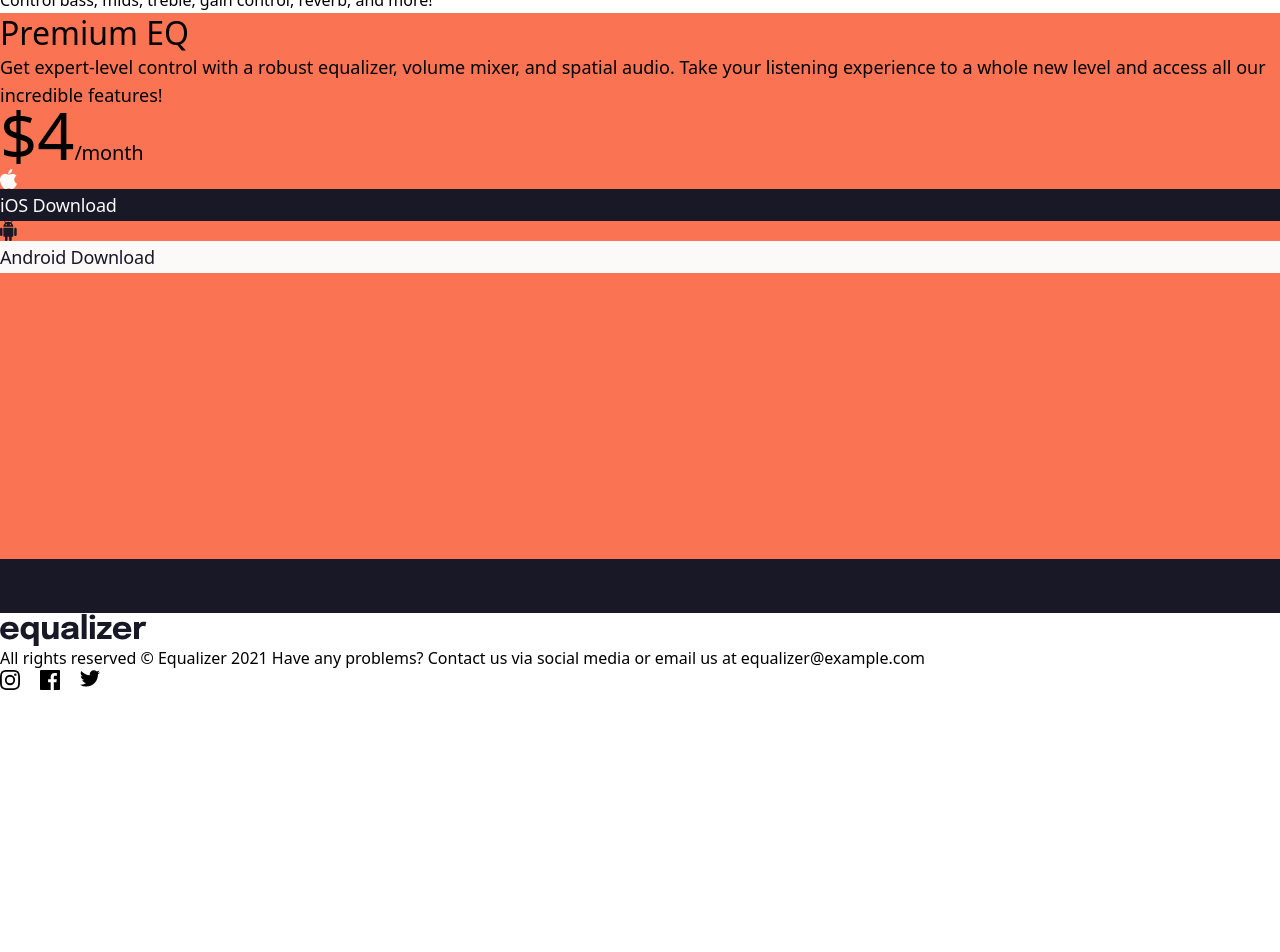
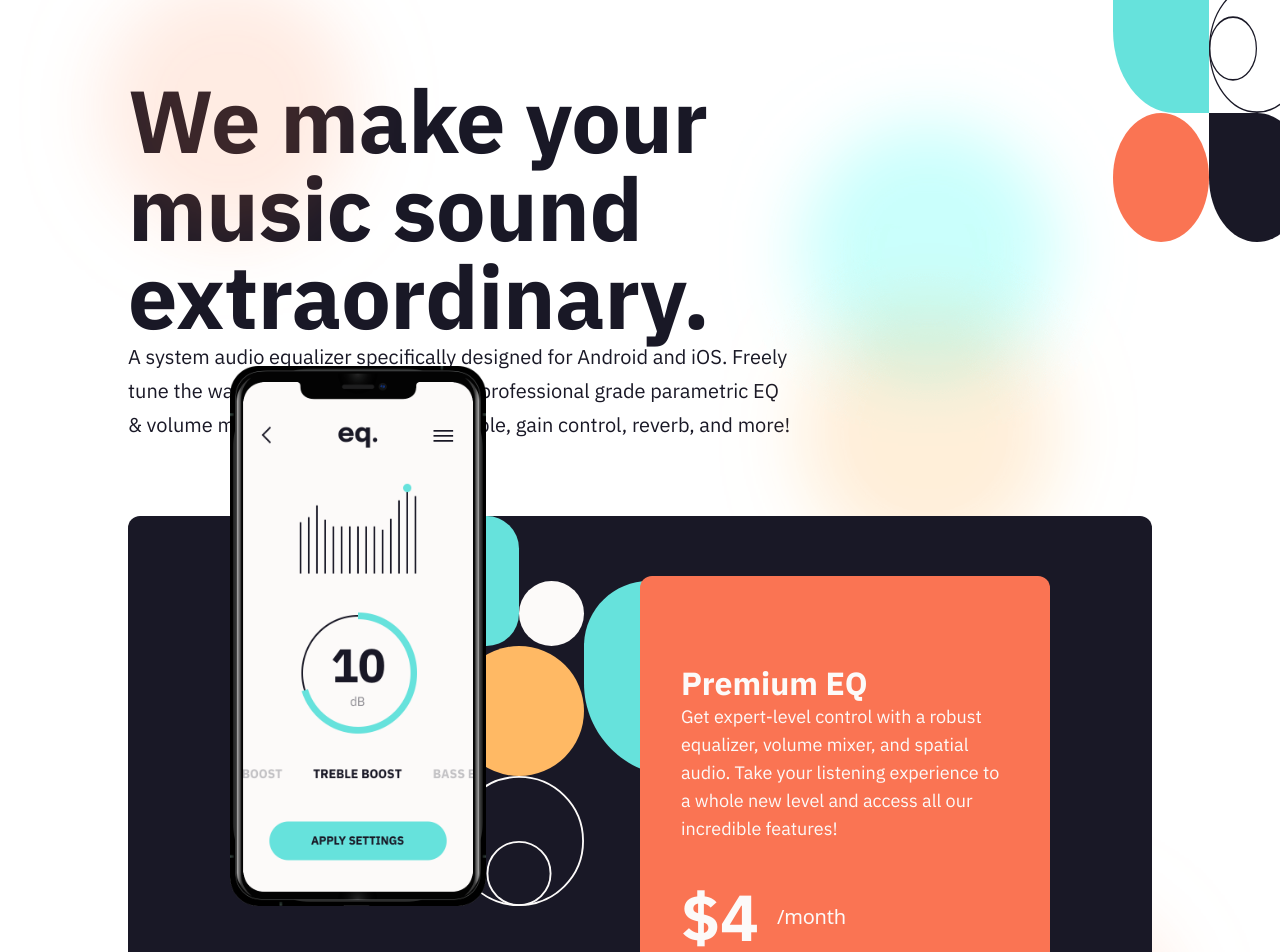
Before and after one commit to reactaleks/equalizer-landing-page-nextjs, a Next.js app: page / in a window 1280 px wide. Shown: the part 120-1072 px from the top of the page. Before the commit the page ends 810 px from the top, so only its background shows below. Built offline with nearby package versions, Linux system fonts and the light colour scheme.

Commit message:
Working on layout, - mobile layout complete, - using percentage values for layout, - Added a background pattern component to display bg patterns based on screen width.

```diff
--- a/app/globals.css
+++ b/app/globals.css
@@ -5,10 +5,10 @@
 @layer base {
   @font-face {
     font-family: 'IBM Plex Bold';
-    src: url('/public/fonts/IBMPlexSans-Bold.ttf');
+    src: url('../public/fonts/IBMPlexSans-Bold.ttf');
   }
   @font-face {
     font-family: 'IBM Plex Reg';
-    src: url('/public/fonts/IBMPlexSans-Regular.ttf');
+    src: url('../public/fonts/IBMPlexSans-Regular.ttf');
   }
 }
--- a/app/layout.tsx
+++ b/app/layout.tsx
@@ -16,7 +16,7 @@ export default function RootLayout({
 }>) {
   return (
     <html lang="en">
-      <body className="min-h-screen">{children}</body>
+      <body className="min-h-screen flex flex-col justify-between max-w-[2560px] mx-auto">{children}</body>
     </html>
   );
 }
--- a/app/page.tsx
+++ b/app/page.tsx
@@ -1,16 +1,38 @@
+'use client'
 import CallToActionComponent from "@/components/CallToActionComponent";
 import HeroComponent from "@/components/HeroComponent";
 import NavComponent from "@/components/NavComponent";
 import FooterComponent from "@/components/FooterComponent";
+import BackgroundPatternComponent from "@/components/BackgroundPatternComponent";
+import Image from "next/image";
+
+import { useState, useEffect } from "react";
+
 export default function Home() {
+  const [width, setWidth] = useState(0)
+
+  useEffect(() => {
+    setWidth(window.innerWidth)
+
+    const handleResize = () => {
+      setWidth(window.innerWidth)
+    }
+
+    window.addEventListener('resize', handleResize);
+
+    return () => {
+      window.removeEventListener('resize', handleResize)
+    }
+  },[])
   return (
-    <>
+    <div  className="relative overflow-hidden">
+      <BackgroundPatternComponent windowSize={width}/>
       <NavComponent />
-      <main className="">
+      <main>
         <HeroComponent />
         <CallToActionComponent />
       </main>
-      <FooterComponent />
-    </>
+      <FooterComponent/>
+     </div>
   );
 }
--- a/components/ActionComponent.tsx
+++ b/components/ActionComponent.tsx
@@ -1,20 +1,44 @@
-import BtnComponent from "./BtnComponent"
-
-
+import BtnComponent from "./BtnComponent";
 
 export default function ActionComponent() {
-    return (
-        <div className="bg-orange h-[546px] w-full absolute">
-            <h2 className="text-[32px] leading-[40px]">Premium EQ</h2>
-            <p className="text-[18px] leading-[28px]">Get expert-level control with a robust equalizer, volume mixer, and spatial audio. Take your listening experience to a whole new level and access all our incredible features!</p>
-            <div className="">
-                <span className="text-[65px] leading-[52px]">$4</span>
-                <span className="text-body leading-[32px] tracking-[-0.2px]">/month</span>
-            </div>
-            <div>
-                <BtnComponent btnIcon="/assets/icon-apple.svg" btnText="iOS Download" btnDark={true}/>
-                <BtnComponent btnIcon="/assets/icon-android.svg" btnText="Android Download" btnDark={false}/>
-            </div>
+  return (
+    <div className="bg-orange z-10 h-[546px]
+    md:h-[546px] md:w-[60%] md:right-[10%] md:top-[30%]
+    xl:w-[40%] xl:top-[10%] xl:h-[105%]
+
+    w-full -bottom-[50%] rounded-3xl md:rounded-xl absolute flex flex-col justify-evenly">
+      <div className="w-[80%] h-[80%] m-auto flex flex-col justify-around">
+        <div>
+          <h2 className="font-ibmBold text-white font-bold text-[32px] leading-[40px]">
+            Premium EQ
+          </h2>
+          <p className="font-ibmRegular text-white text-[18px] leading-[28px]  ">
+            Get expert-level control with a robust equalizer, volume mixer, and
+            spatial audio. Take your listening experience to a whole new level
+            and access all our incredible features!
+          </p>
         </div>
-    )
+        <div className="flex items-center w-[165px] h-[52px] justify-between ">
+          <span className="font-ibmBold font-bold text-white text-[65px] leading-[52px]">
+            $4
+          </span>
+          <span className="text-white text-body leading-[32px] tracking-[-0.2px]">
+            /month
+          </span>
+        </div>
+        <div className="">
+          <BtnComponent
+            btnIcon="/assets/icon-apple.svg"
+            btnText="iOS Download"
+            btnDark={true}
+          />
+          <BtnComponent
+            btnIcon="/assets/icon-android.svg"
+            btnText="Android Download"
+            btnDark={false}
+          />
+        </div>
+      </div>
+    </div>
+  );
 }
--- /dev/null
+++ b/components/BackgroundPatternComponent.tsx
@@ -0,0 +1,59 @@
+import Image from "next/image";
+
+interface PropTypes {
+  windowSize: number;
+}
+
+export default function BackgroundPatternComponent({ windowSize }: PropTypes) {
+  if (windowSize < 768) {
+    return (
+      <Image
+        src={"/assets/bg-main-mobile.png"}
+        width={582}
+        height={780}
+        alt=""
+        className="w-[500px] h-[480px] absolute -top-[100px] -right-[120px]"
+      />
+    );
+  } else if (windowSize < 1024) {
+    return (
+      <>
+        <Image
+          src={"/assets/bg-main-tablet.png"}
+          width={1283}
+          height={1108}
+          alt=""
+          className="w-[1283px] h-[1000px] absolute -top-[200px] -left-[150px] z-1"
+        />
+        <Image
+          src={"/assets/bg-pattern-1.svg"}
+          width={1283}
+          height={1108}
+          alt=""
+          className="w-[230px] h-[350px] absolute -right-[25px] -top-[25px] z-2"
+        />
+      </>
+    );
+  } else {
+    return (
+      <div className="z-0">
+
+        <Image
+          src={"/assets/bg-main-desktop.png"}
+          width={1913}
+          height={2058}
+          alt=""
+          className="absolute "
+          priority
+        />
+        <Image
+          src={"/assets/bg-pattern-1.svg"}
+          width={1283}
+          height={1108}
+          alt=""
+          className="w-[230px] h-[350px] xl:w-[15%] xl:h-[20%] absolute -right-[25px] -top-[25px] z-2"
+        />
+      </div>
+    );
+  }
+}
--- a/components/BtnComponent.tsx
+++ b/components/BtnComponent.tsx
@@ -1,15 +1,24 @@
-
 interface PropTypes {
-    btnIcon: string;
-    btnText: string;
-    btnDark: boolean
+  btnIcon: string;
+  btnText: string;
+  btnDark: boolean;
 }
 
-export default function BtnComponent({btnIcon, btnText, btnDark}:PropTypes) {
-    return (
-        <div className="">
-            <div><img src={btnIcon} alt="" /></div>
-            <div className={`text-[18px] leading-[32px] tracking-[-0.18px] ${btnDark ? `bg-black text-white hover:bg-teal` : `bg-white text-black hover:bg-lightorange`}`}>{btnText}</div>
+export default function BtnComponent({ btnIcon, btnText, btnDark }: PropTypes) {
+  return (
+    <div
+      className={`w-full h-[61px] p-4 justify-center flex ${
+        btnDark
+          ? `bg-black text-white hover:bg-teal`
+          : `bg-white text-black hover:bg-lightorange`
+      } rounded-xl first:mb-[2%]`}
+    >
+      <div className="flex justify-between items-center">
+        <img src={btnIcon} alt="" className="h-[20px] w-[17px] mr-4"/>
+        <div className={`text-[18px] leading-[32px] tracking-[-0.18px] `}>
+          {btnText}
         </div>
-    )
+      </div>
+    </div>
+  );
 }
--- a/components/CallToActionComponent.tsx
+++ b/components/CallToActionComponent.tsx
@@ -1,8 +1,12 @@
 import ActionComponent from "./ActionComponent"
+import Image from "next/image"
+
 
 export default function CallToActionComponent() {
     return (
-        <div className="w-full h-[600px] bg-black relative">
+        <div className="w-full h-[600px] md:w-[95%] xl:w-[80%] 2xl:w-[60%] md:rounded-xl md:mx-auto  bg-black relative">
+            <Image src="/assets/bg-pattern-3.svg" className="w-[75%] h-[65%] left-[13%] md:left-[7%] absolute" height={420} width={280} alt=""/>
+            <Image className="w-[40%] h-[60%] absolute -top-[10%] left-[30%] md:w-[30%] md:h-[75%] md:left-[10%]  xl:w-[25%] xl:h-[90%] xl:-top-[25%]" src="/assets/illustration-app.png" height={1284} width={624} alt=""/>
             <ActionComponent/>
         </div>
     )
--- a/components/FooterComponent.tsx
+++ b/components/FooterComponent.tsx
@@ -3,26 +3,24 @@
 import LogoComponent from "./LogoComponent";
 import SocialComponent from "./SocialComponent";
 
-
 export default function FooterComponent() {
-
   return (
     <footer
-      className={``}
+      className={` w-[90%] xl:w-[80%] 2xl:w-[60%] h-[300px] mt-[400px] flex flex-col justify-around  py-6 mx-auto` }
     >
-      <div className="col-span-4 col-start-2 row-span-1 row-start-3 ">
-        <LogoComponent  />
-      </div>
-      <div className="col-span-10 col-start-2 row-span-2 row-start-6 md:col-span-4 md:row-start-3 md:col-start-5">
-        <p>
-          All rights reserved © Equalizer 2021
-         Have any problems? Contact us via social media or email us at equalizer@example.com
-        </p>
-      </div>
+        <div className="h-[75%] flex flex-col justify-around">
+          <LogoComponent />
 
-      <div className="col-span-4 col-start-2 row-span-1 row-start-11 md:row-start-3 md:col-start-10 xl:col-start-11">
-        <SocialComponent />
-      </div>
+          <p className="w-[75%]">
+            All rights reserved © Equalizer 2021 Have any problems? Contact us
+            via social media or email us at{" "}
+            <span className="font-bold">equalizer@example.com</span>
+          </p>
+        </div>
+
+        <div className="h-[25%] content-center md:content-center md:h-[75%]  ">
+          <SocialComponent />
+        </div>
     </footer>
   );
 }
--- a/components/HeroComponent.tsx
+++ b/components/HeroComponent.tsx
@@ -1,8 +1,8 @@
 export default function HeroComponent() {
     return (
-        <>
-            <h1 className="text-[48px] leading-[48px] tracking-[-0.45px]">We make your music sound extraordinary.</h1>
-            <p className="text-bodys leading-[26px]">A system audio equalizer specifically designed for Android and iOS. Freely tune the way your music sounds with a professional grade parametric EQ & volume mixer. Control bass, mids, treble, gain control, reverb, and more!</p>
-        </>
+        <div className="z-1 w-[90%] h-[320px] flex flex-col xl:h-[200px] xl:w-[80%] 2xl:w-[60%] xl:mb-60 justify-between mx-auto mt-8 xl:mt-24 mb-36 z-5">
+            <h1 className="font-ibmBold font-bold text-black text-[48px] xl:text-headingxl xl:leading-headingxl leading-[48px] tracking-[-0.45px] md:w-[65%] xl:w-[80%]">We make your music sound extraordinary.</h1>
+            <p className="font-ibmRegular text-black xl:text-body xl:leading-body text-bodys leading-[26px] md:w-[65%]">A system audio equalizer specifically designed for Android and iOS. Freely tune the way your music sounds with a professional grade parametric EQ & volume mixer. Control bass, mids, treble, gain control, reverb, and more!</p>
+        </div>
     )
 }
--- a/components/NavComponent.tsx
+++ b/components/NavComponent.tsx
@@ -2,9 +2,9 @@ import LogoComponent from "./LogoComponent"
 
 export default function NavComponent() {
     return (
-        <>
+        <nav className=" w-[90%] xl:w-[80%] 2xl:w-[60%] h-[100px]  flex flex-col justify-around py-6 mx-auto">
             <LogoComponent/>
-        </>
+        </nav>
 
     )
 }
```
Also changed, not shown: public/assets/bg-pattern-3.svg (added).
